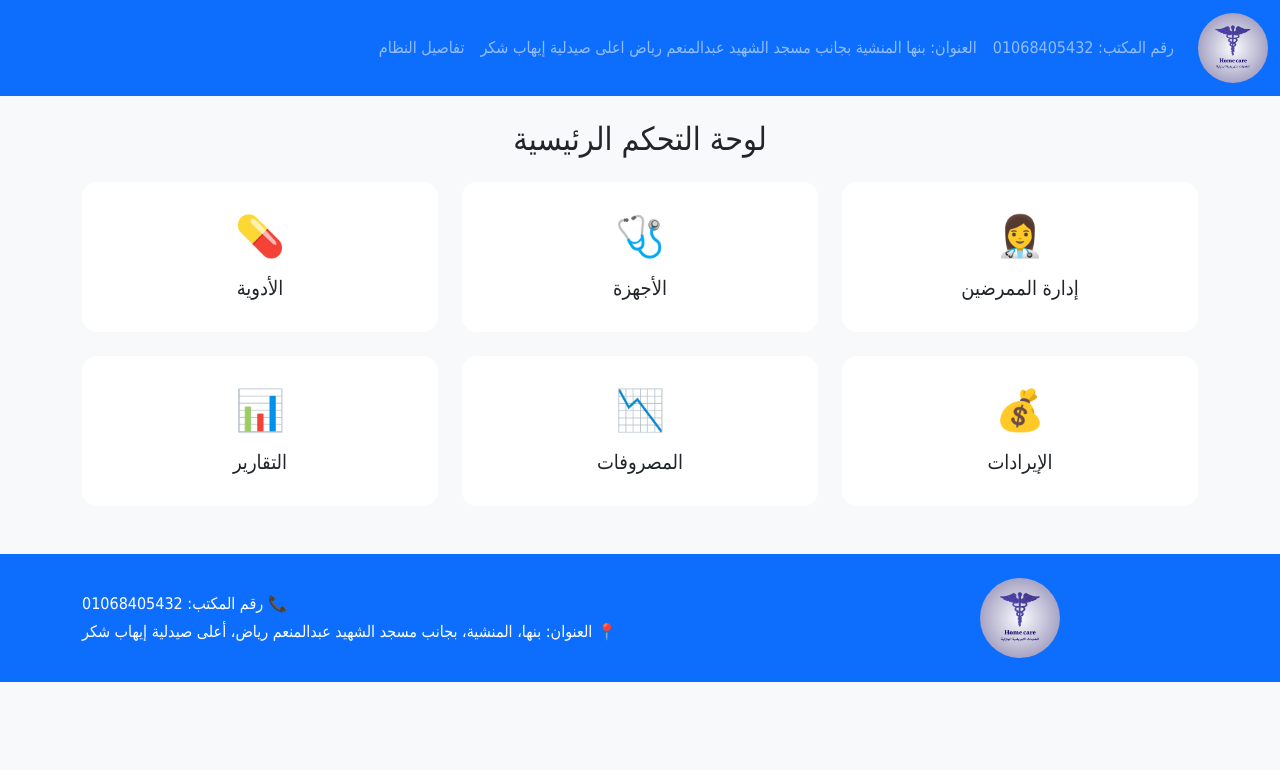
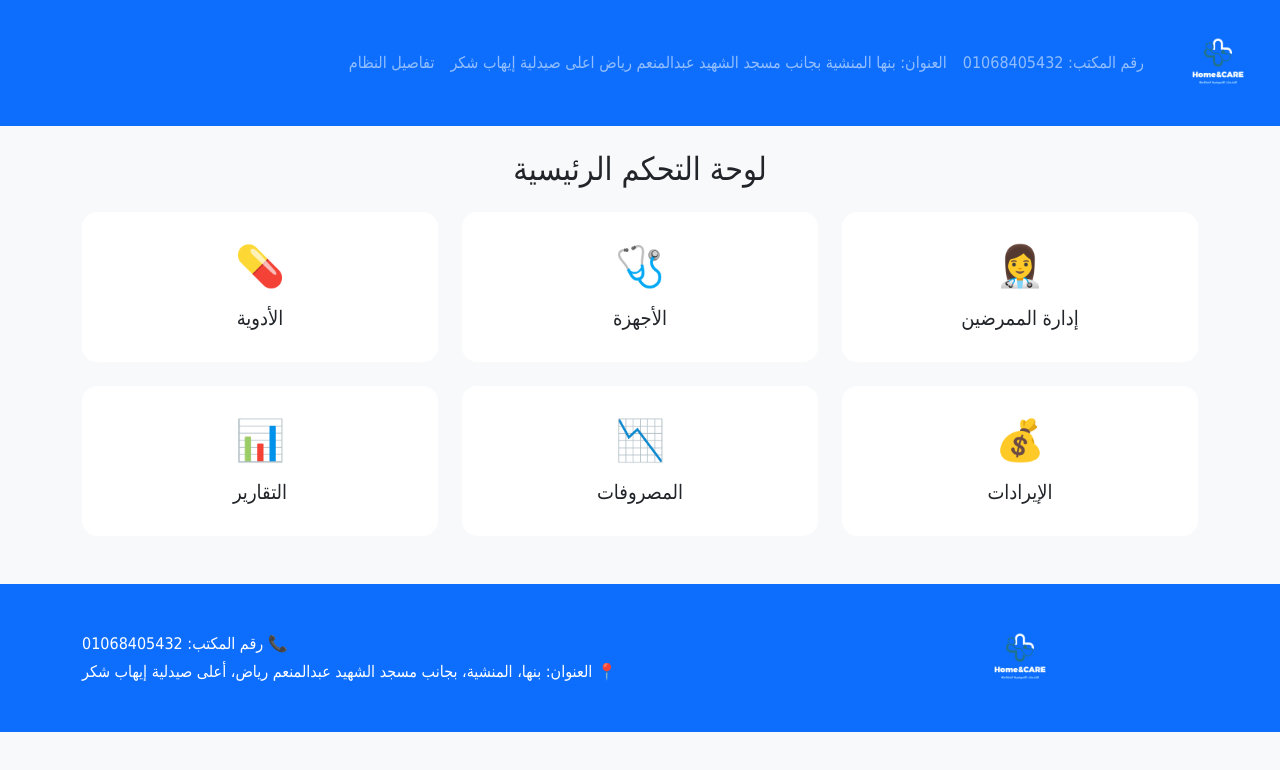
Before and after one commit to Apdla-coder/Home-Care, a plain HTML site: page control.html in a window 1280 px wide. Drawn offline with nearby package versions, Linux system fonts and the light colour scheme.

Commit message:
new commit

```diff
--- a/control.html
+++ b/control.html
@@ -36,7 +36,7 @@
     <nav class="navbar navbar-expand-lg navbar-dark bg-primary mb-4">
       <div class="container-fluid">
         <a class="navbar-brand" href="index.html"
-          ><img src="./Home care.png" width="70px" style="border-radius: 50%" />
+          ><img src="./logo.png" width="100px" />
         </a>
         <button
           class="navbar-toggler"
@@ -143,9 +143,9 @@
           <!-- لوجو -->
           <div class="col-md-4 text-center mb-3 mb-md-0">
             <img
-              src="./Home care.png"
+              src="./logo.png"
               alt="شعار المكتب"
-              width="80"
+              width="100px"
               style="border-radius: 50%"
             />
           </div>
```
Also changed, not shown: index.html (+4 -1 lines), logo-removebg-preview.png (added), logo.png (added).
